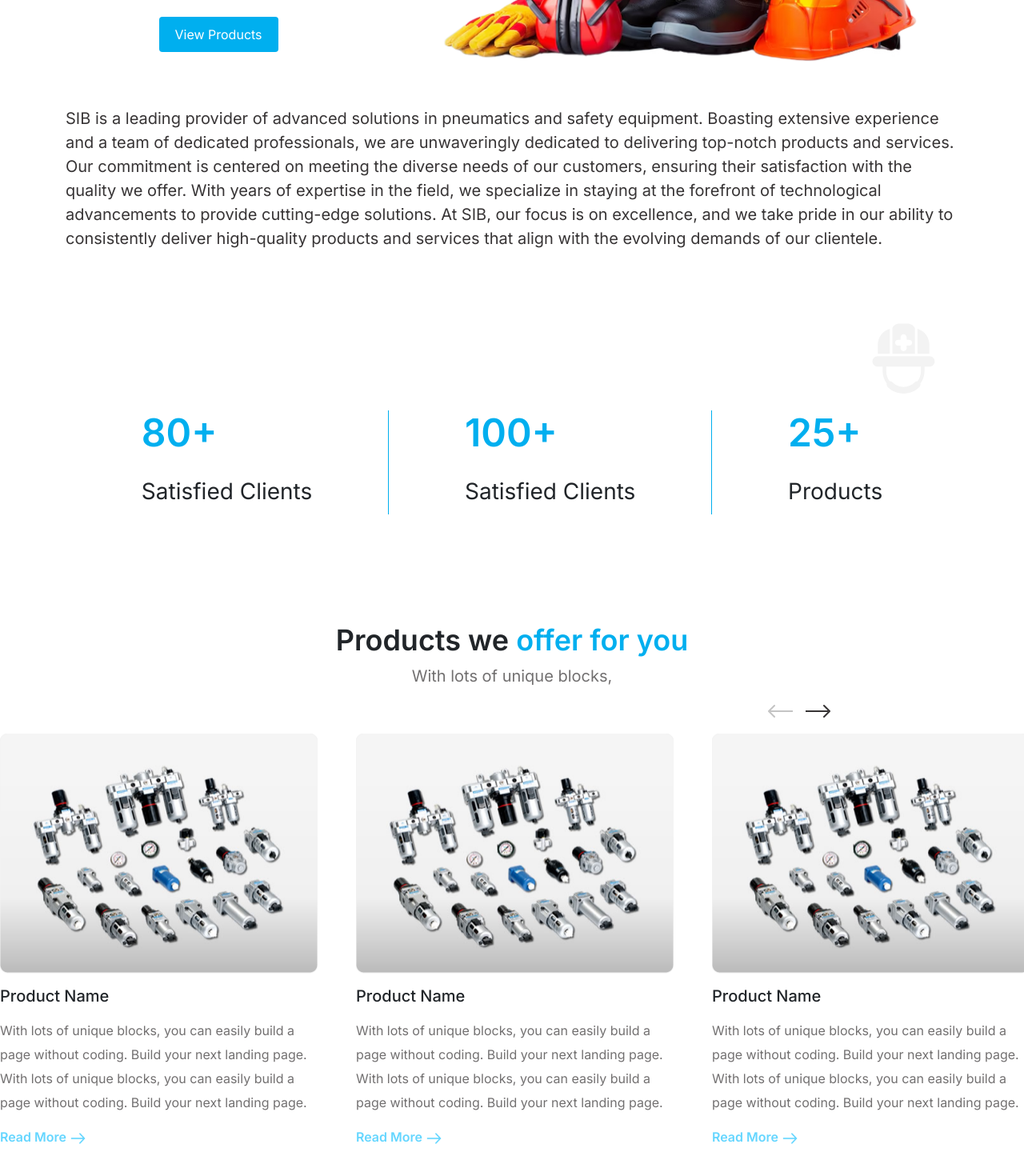
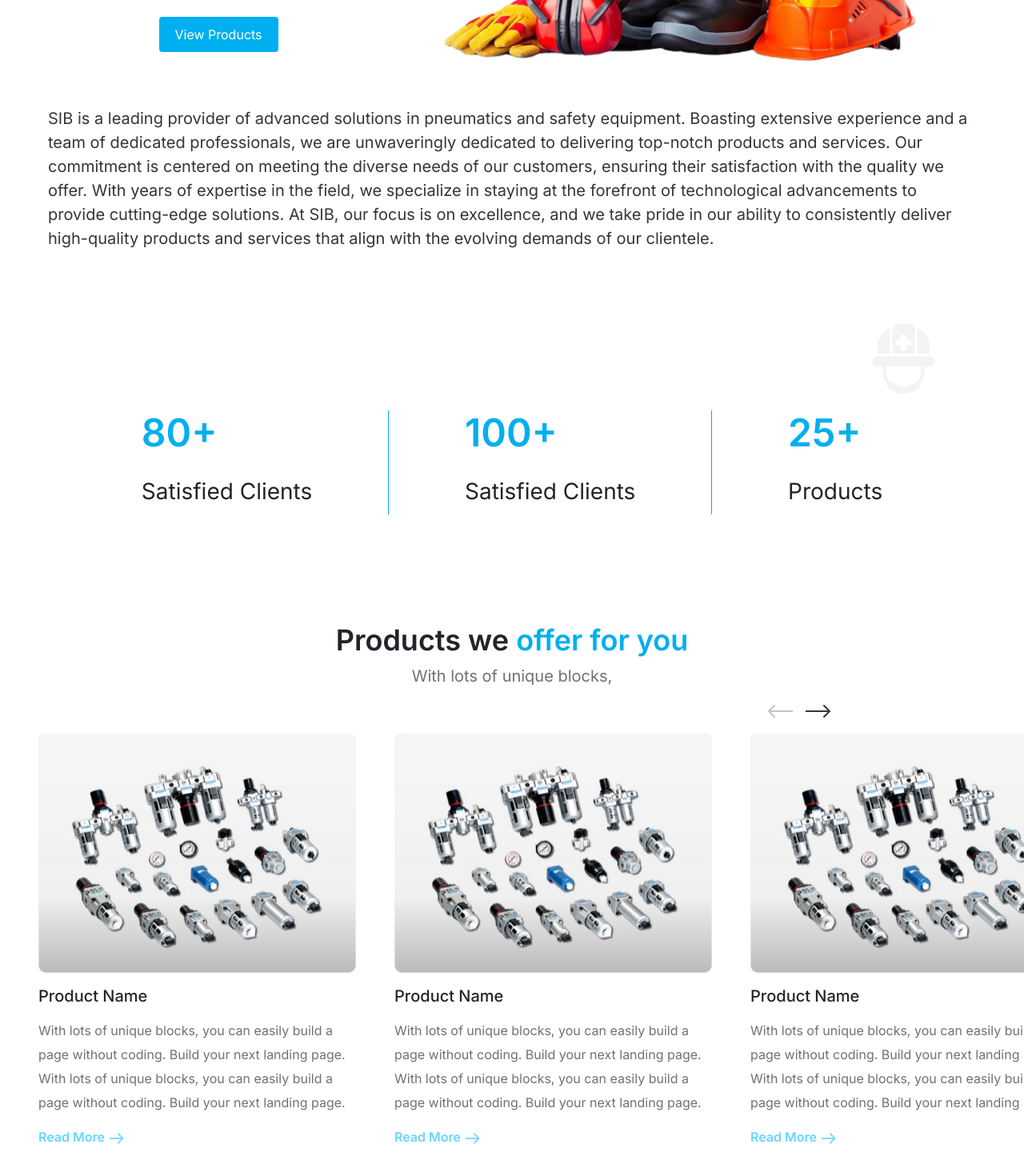
Before and after one commit to vatsan-0613/sib-1, a React (Vite) app: page / in a window 1280 px wide. Shown: the part 380-1850 px from the top of the page at 80% size. Built offline with nearby package versions, Linux system fonts and the light colour scheme.

Commit message:
review changes

```diff
--- a/src/About.jsx
+++ b/src/About.jsx
@@ -37,11 +37,13 @@ const About = () => {
     <>
     <section className="" id="about-hero">
       <img src="/assets/about-hero.png" alt="" className="about-hero-img" />
+      <div className="about-center">
       <div className="about-hero-content text-center">
         <h2 className="fw-semibold about-hero-text">
           A Tradition of Excellence commitment to quality of product
         </h2>
         <button className="menu-btn">View Products</button>
+      </div>
       </div>
     </section>
     <section id="description" className="mt-5">
@@ -60,20 +62,23 @@ const About = () => {
         </p>
 
         <div className="d-flex gap-3 flex-lg-row flex-column-reverse">
+          <div className="d-flex flex-column justify-content-between">
           <p className="pt-3">
             Safety is paramount in everything we do. We recognize the
             significance of maintaining a safe working environment, and our
             selection of safety equipment reflects that. From fire safety
             equipment to personal protective gear, we ensure that our products
             adhere to the highest safety standards, providing you with peace of
-            mind and confidence in your workplace safety measures. <br /><br />
-
+            mind and confidence in your workplace safety measures.
+          </p>
+          <p>
             With a team of experienced professionals, we are dedicated to
             delivering exceptional customer service and technical support.
             Whether you're looking for expert advice on selecting the right
             pneumatic fittings or need assistance in choosing the appropriate
             fire safety equipment for your facility, our team is here to help.
           </p>
+          </div>
           <img src="assets/about-image-1.svg" alt="" className="about-img-1" />
         </div>
         <p className="mt-5">
@@ -127,7 +132,7 @@ const About = () => {
                 <p className='about-vision-text'>Our vision is to become a leading provider of pneumatics and safety solutions, recognized for our innovation, reliability, and commitment to customer satisfaction. We strive to continuously improve and adapt to the evolving needs of the industry while maintaining the highest standards of quality and service.</p>
             </div>
         </div>
-        <div className="d-flex container gap-3 flex-row-lg-reverse mt-5 flex-column">
+        <div className="d-flex container gap-3 flex-lg-row-reverse mt-5 flex-column">
             <img src="assets/about-image-1.svg" alt="" className="about-img-1" />
             <div className="align-self-center">
                 <h3 className="section-text">Our Mision</h3>
--- a/src/Home.jsx
+++ b/src/Home.jsx
@@ -74,8 +74,8 @@ const Home = () => {
       </div>
     </section>
     <section id="description" className="mt-5">
-      <div className="container">
-        <p className="desc-text">
+      <div className="container-fluid">
+        <p className="desc-text px-5">
           SIB is a leading provider of advanced solutions in pneumatics and
           safety equipment. Boasting extensive experience and a team of
           dedicated professionals, we are unwaveringly dedicated to delivering
--- a/src/ProductCarousel.jsx
+++ b/src/ProductCarousel.jsx
@@ -42,7 +42,7 @@ const Carousel = () => {
         </button>
       </div>
       <div className="overflow-hidden">
-      <div className="carousel d-flex gap-5" id="product-carousel" style={{ transform: `translateX(-${productSlide * productWidth}px)`, transition: "transform 0.5s ease-in-out" }}>
+      <div className="carousel d-flex gap-5 ps-5" id="product-carousel" style={{ transform: `translateX(-${productSlide * productWidth}px)`, transition: "transform 0.5s ease-in-out" }}>
         {products.map((product, index) => (
           <div className="product-card" key={product.id}>
             <img src={product.image} alt="" className="carousel-img" />
--- a/src/index.css
+++ b/src/index.css
@@ -320,10 +320,13 @@ textarea{
     padding : 2% 3%;
 }
 
-.about-hero-content{
+.about-center{
     position: absolute;
-    top: 35%;
-    left:15%;
+    top : 0;
+    width: 100%;
+    display: flex;
+    justify-content: center;
+    top: 30%;
 }
 
 .about-img-1{
```
